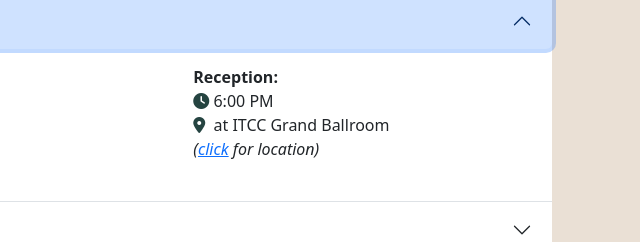
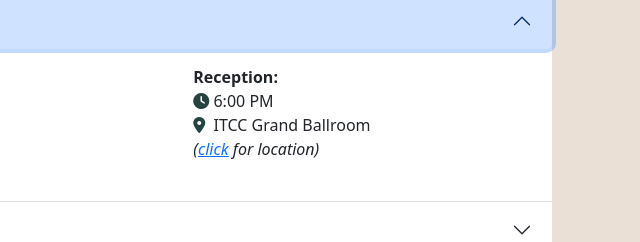
Before and after one commit to orson-99/oa-wedding-2025, a plain HTML site: page index.html in a window 1280 px wide. Both pictures are taken after a click on the button "What's the schedule for the day?". Shown: the part 4129-4371 px from the top of the page, 640-1280 px from the left. Drawn offline with nearby package versions, Linux system fonts and the light colour scheme; no server answers; a script that the page names is missing; a web font is replaced by a local one.

Commit message:
minor fix

```diff
--- a/index.html
+++ b/index.html
@@ -219,7 +219,7 @@
                             <section class="col-md-4">
                                 <b>Reception:</b> <br />
                                 <i class="fas fa-clock text-te-papa-green"></i> 6:00 PM <br />
-                                <i class="fas fa-map-marker-alt me-1 text-te-papa-green"></i> at ITCC Grand Ballroom <br />
+                                <i class="fas fa-map-marker-alt me-1 text-te-papa-green"></i> ITCC Grand Ballroom <br />
                                 <span class="fst-italic">(<a href="https://maps.app.goo.gl/Kv9YRpoHHfWDRa9r8" target="_blank" class="text-decoration-underline">click</a> for location)</span>
                             </section>
                         </section>
```
